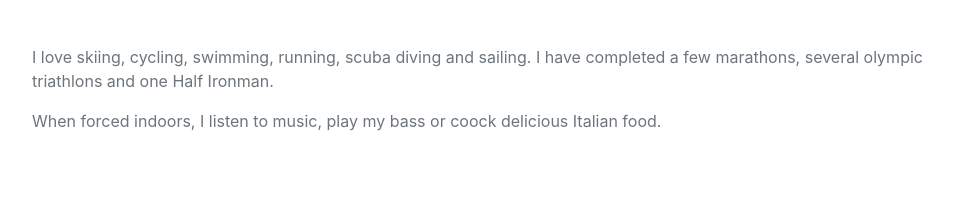
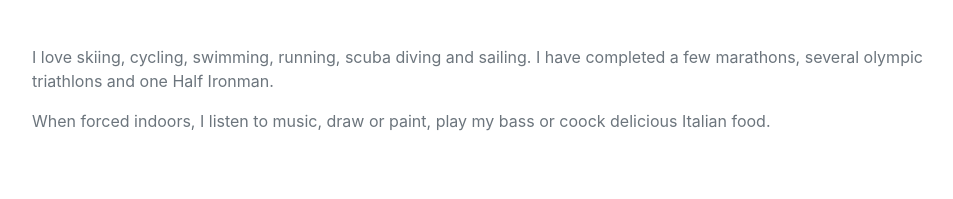
Before and after one commit to alechiny/alechiny.github.io, a plain HTML site: page index.html in a window 1280 px wide. Shown: the part 4428-4627 px from the top of the page, without its empty margins (288-1241 px from the left). Drawn offline with nearby package versions, Linux system fonts and the light colour scheme; a web font is replaced by a local one.

Commit message:
more-interestests

```diff
--- a/index.html
+++ b/index.html
@@ -200,7 +200,7 @@
                 <div class="resume-section-content">
                     <h2 class="mb-5">Interests</h2>
                     <p>I love skiing, cycling, swimming, running, scuba diving and sailing. I have completed a few marathons, several olympic triathlons and one Half Ironman.</p>
-                    <p class="mb-0">When forced indoors, I listen to music, play my bass or coock delicious Italian food.</p>
+                    <p class="mb-0">When forced indoors, I listen to music, draw or paint, play my bass or coock delicious Italian food.</p>
                 </div>
             </section>
             <hr class="m-0" />
```
